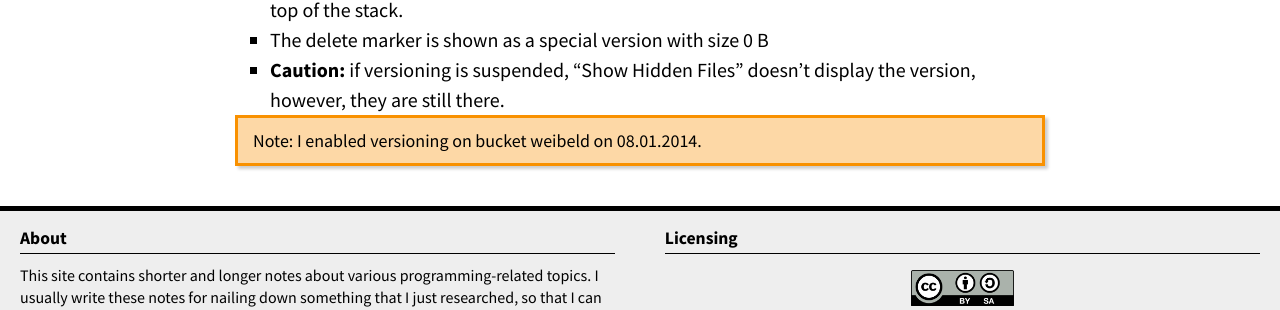
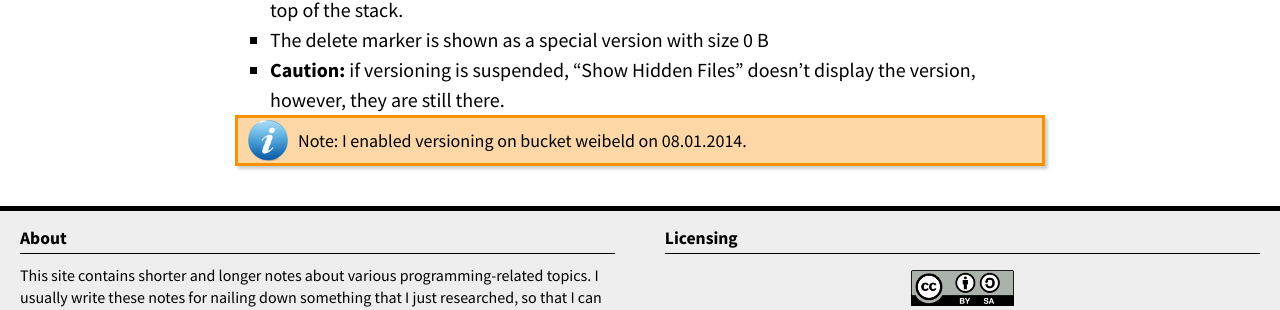
Before and after one commit to weibeld/OLD-weibeld-notes, a Jekyll site: the page built from _aws/versioning.md, in a window 1280 px wide. Shown: the part 1246-1556 px from the top of the page. Built offline with Jekyll 4.4.1, drawn with Linux system fonts in a browser that asks for light colours; some web fonts are replaced.

Commit message:
Add styles for different types of block quotes

```diff
--- a/_sass/_layout.scss
+++ b/_sass/_layout.scss
@@ -664,18 +664,42 @@ table:not([class]) {
 
 /* Block quotes */
 
+// Normal blockquotes (info boxes)
 blockquote {
   font-size: $font-size-blockquote-Desktop;
   line-height: $line-height-footer-Desktop;
   margin: 0; // 2rem;
-  padding: 0.5rem 0.75rem;
-  background: $color-accent-medium-light;
   border: 3px solid $color-accent;
   box-shadow: $shadow-large;
+  padding: 0.5rem 0.75rem;
+  padding-left: 3rem;
+  background: $color-accent-medium-light;
+  background-image: url('icons/info.png');
+  background-repeat: no-repeat;
+  background-position: 0.5rem center;
+  background-size: 2rem;
   p {
     margin: 0;
   }
 }
+
+// Blockquotes containing a quote
+.quote {
+  background-color: #DDD;
+  background-image: url('icons/quote.png');
+  font-size: 1.1rem;
+  padding-left: 3.5rem;
+  border: none;
+}
+
+// Blockquotes containingn a warning
+.warning {
+  border-color: red;
+  background-image: url('icons/warning.png');
+  font-size: 1rem;
+  padding-left: 3.25rem;
+}
+
 
 // Automatic ID given by kramdown {:toc} attribute to TOC
 #markdown-toc {
```
Also changed, not shown: index.md (+1 -1 lines), assets/icons/info.png (added), assets/icons/quote.png (added), assets/icons/warning.png (added).
